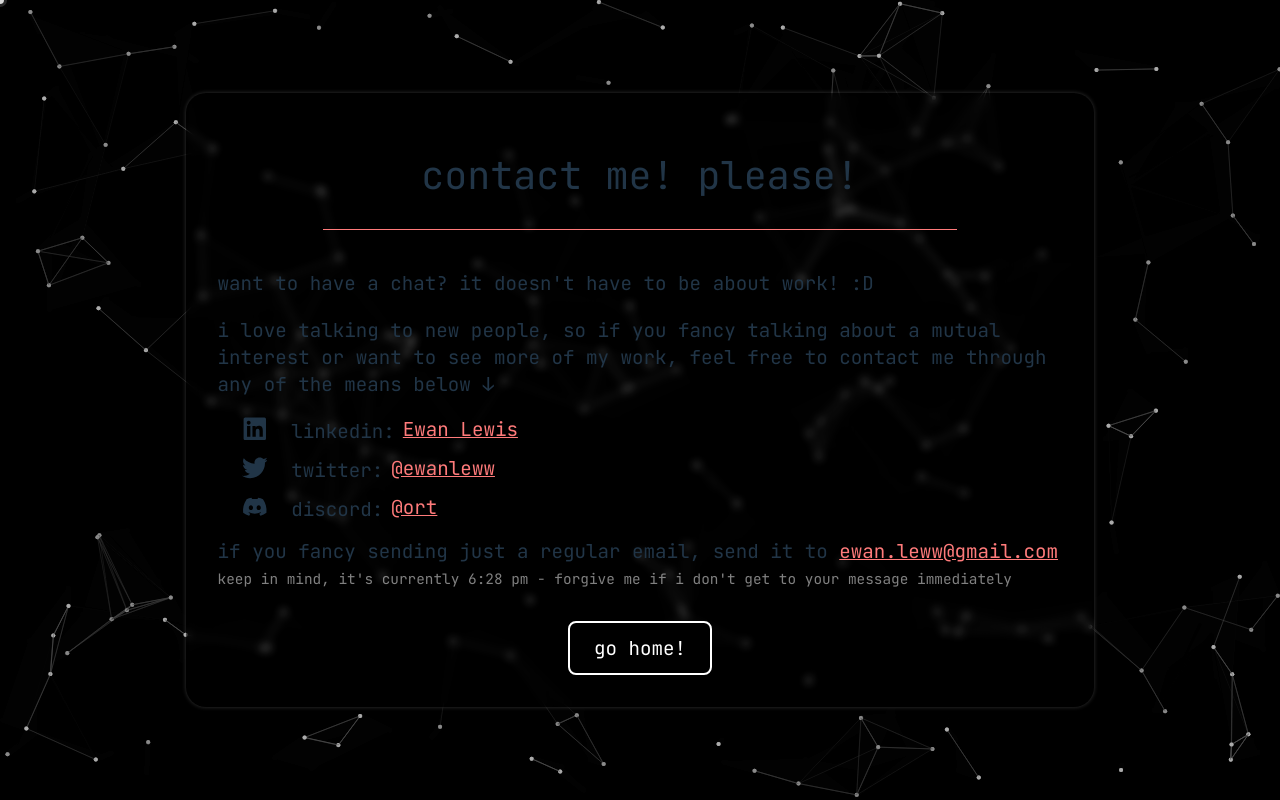
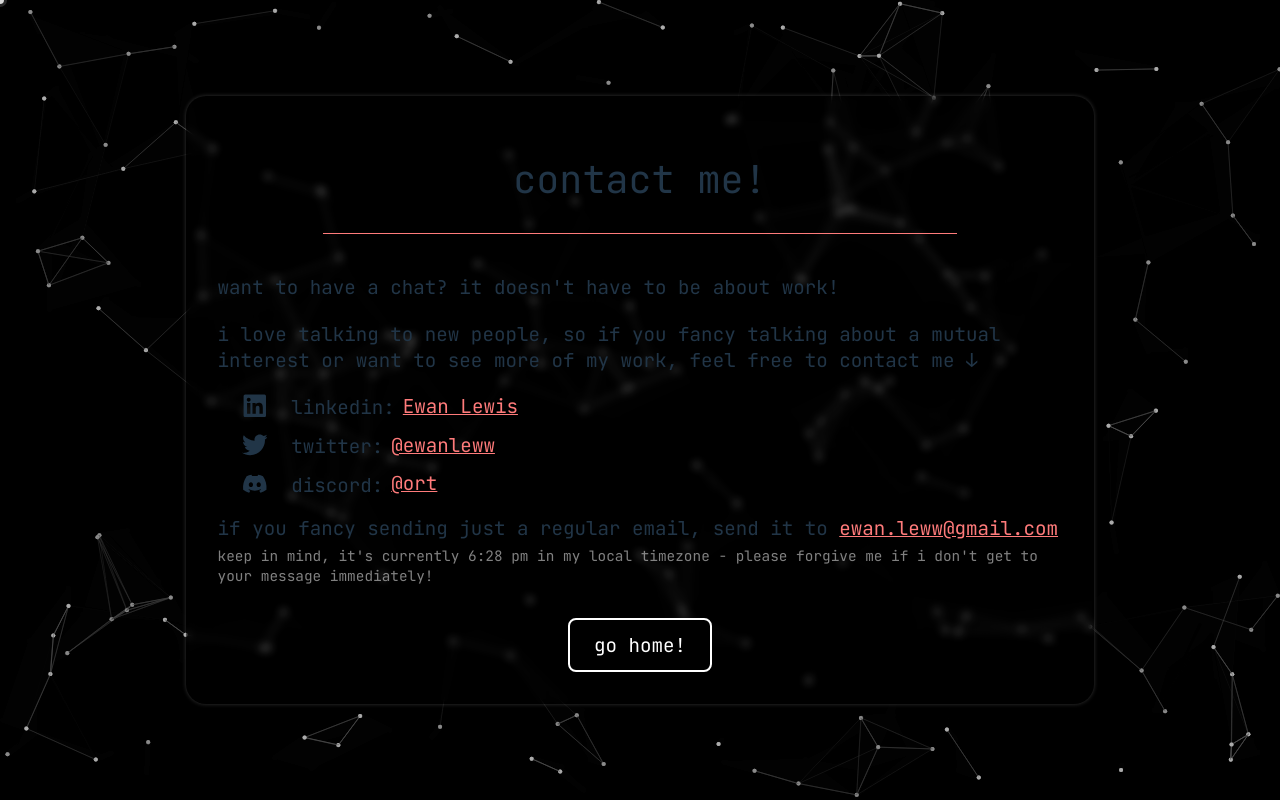
Before and after one commit to ewanlew/ewanlew.github.io, a React (Vite) app: page /contact in a window 1280 px wide. Built offline with nearby package versions, Linux system fonts and the light colour scheme.

Commit message:
finished contact

```diff
--- a/src/App.jsx
+++ b/src/App.jsx
@@ -11,6 +11,7 @@ import Contact from './Contact';
 function App() {
   return (
     <>
+    <CustomCursor />
       <div>
         <main>
           <Routes>
@@ -33,7 +34,6 @@ function Home() {
   return (
     <div className="page-container home">
       <Background />
-      <CustomCursor />
       <div className="page-card home">
         <div className="right-to-work">
           <div className="work-line">
@@ -60,6 +60,7 @@ function Home() {
         <div className="nav-buttons">
           <Link to="/about" tabIndex={1} className="nav-button">about me</Link>
           <Link to="/projects" tabIndex={2} className="nav-button">projects</Link>
+          <Link to="/blog" tabIndex={2} className="nav-button">blog</Link>
           <Link to="/contact" tabIndex={3} className="nav-button">contact</Link>
         </div>
 
--- a/src/Contact.jsx
+++ b/src/Contact.jsx
@@ -31,13 +31,12 @@ function Contact() {
     return (
         <div className="page-container home">
             <Background />
-            <CustomCursor />
             <div className="page-card">
-                <h1>contact me! please!</h1>
+                <h1>contact me!</h1>
 
                 <div>
-                    <p style={{ paddingBottom: "1rem" }}>want to have a chat? it doesn't have to be about work! :D</p>
-                    <p>i love talking to new people, so if you fancy talking about a mutual interest or want to see more of my work, feel free to contact me through any of the means below ↓</p>
+                    <p style={{ paddingBottom: "1rem" }}>want to have a chat? it doesn't have to be about work!</p>
+                    <p>i love talking to new people, so if you fancy talking about a mutual interest or want to see more of my work, feel free to contact me ↓</p>
                 </div>
 
                 <div className="list">
@@ -67,7 +66,7 @@ function Contact() {
                 </p>
 
                 <p style={{ color: "rgba(255, 255, 255, 0.5)", fontSize: "0.9rem" }}>
-                    keep in mind, it's currently {currentTime} - forgive me if i don't get to your message immediately
+                    keep in mind, it's currently {currentTime} in my local timezone - please forgive me if i don't get to your message immediately!
                 </p>
 
                 <div className="nav-buttons" style={{ marginTop: "2rem" }}>
--- a/src/NotFound.jsx
+++ b/src/NotFound.jsx
@@ -1,7 +1,6 @@
 import { useEffect } from "react";
 import { Link } from "react-router-dom";
 import Background from "./Background";
-import CustomCursor from "./CustomCursor";
 
 function NotFound() {
     useEffect(() => {
@@ -11,7 +10,6 @@ function NotFound() {
     return (
         <div className="page-container home">
             <Background />
-            <CustomCursor />
             <div className="page-card">
 
                 <h1>404 - page not found</h1>
```
